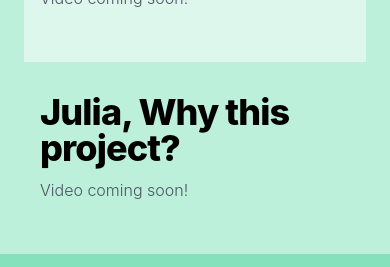
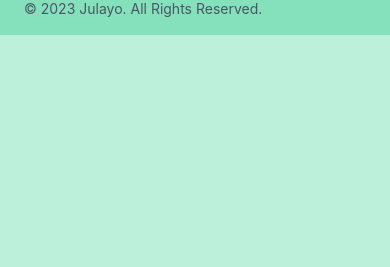
Before and after one commit to stonetharris/julayo, a Django app: page /our_team/ in a window 390 px wide. Shown: the part 1447-1714 px from the top of the page. After the commit the page ends 1482 px from the top, so only its background shows below. Run offline with Django 4.2, Linux system fonts and the light colour scheme; some libraries are stand-ins or nearby versions.

Commit message:
Minor media changes

```diff
--- a/main/templates/our_story.html
+++ b/main/templates/our_story.html
@@ -31,8 +31,7 @@
                   </ul>
           </div>
           <div class="hidden lg:mt-0 lg:col-span-5 lg:flex">
-              <iframe width="560" height="315" src="https://www.youtube.com/embed/5fPSb0iN_6I" title="YouTube video player" frameborder="0" allow="accelerometer; autoplay; clipboard-write; encrypted-media; gyroscope; picture-in-picture; web-share" allowfullscreen></iframe>
-          </div>
+            <iframe width="560" height="315" src="https://www.youtube.com/embed/6bxqqD0Q3iA" title="YouTube video player" frameborder="0" allow="accelerometer; autoplay; clipboard-write; encrypted-media; gyroscope; picture-in-picture; web-share" allowfullscreen></iframe>          </div>
       </div>
       <div class="grid max-w-screen-xl px-4 py-8 mx-auto lg:gap-8 xl:gap-0 lg:py-16 lg:grid-cols-12">
           <div class="hidden lg:mt-0 lg:col-span-5 lg:flex">
--- a/main/templates/our_team.html
+++ b/main/templates/our_team.html
@@ -63,35 +63,6 @@
         </div>
     </div>
   </section>
-  <section class="text-white body-font bg-green-200">
-        <div class="grid max-w-screen-xl px-4 py-8 mx-auto lg:gap-8 xl:gap-0 lg:py-16 lg:grid-cols-12 bg-green-100">
-            <div class="mr-auto place-self-center lg:col-span-7">
-                <h1 class="max-w-2xl mb-4 text-4xl font-extrabold tracking-tight leading-none md:text-5xl xl:text-6xl text-black dark:text-white">Funmilayo, Why this project?</h1>
-                    <ul class="max-w-2xl mb-6 font-light text-gray-600 lg:mb-8 md:text-lg lg:text-xl dark:text-gray-400">
-                        <li>
-                            Video coming soon!
-                        </li>
-                    </ul>
-            </div>
-            <div class="hidden lg:mt-0 lg:col-span-5 lg:flex">
-                <iframe width="560" height="315" src="https://www.youtube.com/embed/5fPSb0iN_6I" title="YouTube video player" frameborder="0" allow="accelerometer; autoplay; clipboard-write; encrypted-media; gyroscope; picture-in-picture; web-share" allowfullscreen></iframe>
-            </div>
-        </div>
-        <div class="grid max-w-screen-xl px-4 py-8 mx-auto lg:gap-8 xl:gap-0 lg:py-16 lg:grid-cols-12">
-            <div class="hidden lg:mt-0 lg:col-span-5 lg:flex">
-                <iframe width="560" height="315" src="https://www.youtube.com/embed/3MUBq3CMMlE" title="YouTube video player" frameborder="0" allow="accelerometer; autoplay; clipboard-write; encrypted-media; gyroscope; picture-in-picture; web-share" allowfullscreen style="margin-right: 25px;"></iframe>
-        </div>
-
-        <div class="mr-auto place-self-center lg:col-span-7">
-            <h1 class="max-w-2xl mb-4 text-4xl font-extrabold tracking-tight leading-none md:text-5xl xl:text-6xl text-black dark:text-white">Julia, Why this project?
-            </h1>
-            <ul class="max-w-2xl mb-6 font-light text-gray-600 lg:mb-8 md:text-lg lg:text-xl dark:text-gray-400">
-                <li>
-                    Video coming soon!
-                </li>
-            </ul>
-        </div>
-</section>
 
 
 {% endblock content %}
```
